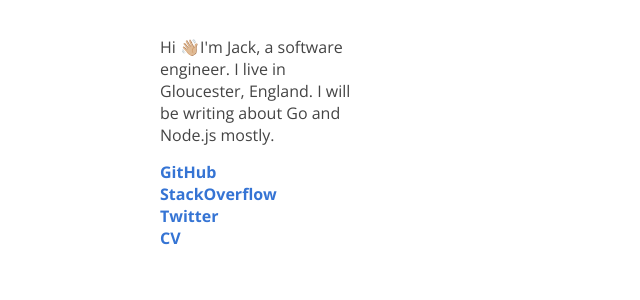
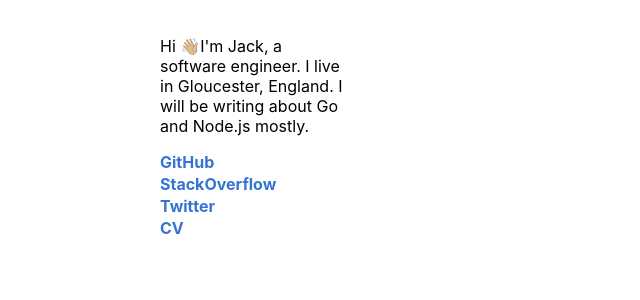
Before and after one commit to jacktuck/blog, a React (Create React App) app: page /post/1 in a window 1280 px wide. Shown: the top 300 px of the page, without its empty margins (0-640 px from the left). Built offline with nearby package versions, Linux system fonts and the light colour scheme; no server answers.

Commit message:
style changes

```diff
--- a/public/index.html
+++ b/public/index.html
@@ -3,7 +3,6 @@
   <head>
     <meta charset="utf-8" />
     <meta name="google-site-verification" content="q2cxnY-FZHFVqJYVpq1c3Kh4BdBqYETLdTqayJ19P4E" />
-    <link href="https://fonts.googleapis.com/css?family=Open+Sans:400,700&display=swap" rel="stylesheet">
     <link rel="shortcut icon" href="%PUBLIC_URL%/favicon.ico" />
     <meta name="viewport" content="width=device-width, initial-scale=1" />
     <meta name="theme-color" content="#000000" />
--- a/src/PostList.scss
+++ b/src/PostList.scss
@@ -3,7 +3,7 @@
   padding: 0;
 
   a, a:visited, a:hover, a:active {
-    color: #444;
+    color: #000;
   }
 }
 
--- a/src/index.scss
+++ b/src/index.scss
@@ -4,22 +4,16 @@
 
 body {
   background: #fff;
-  color: #444;
+  color: #000;
   margin: 0;
   min-height: 100vh;
-  font-family: 'Open Sans', sans-serif;
+  font-family: -apple-system,system-ui,BlinkMacSystemFont,"Segoe UI",Roboto,"Helvetica Neue",Arial,sans-seri;
   -webkit-font-smoothing: antialiased;
-  -moz-osx-font-smoothing: grayscale;
 }
 
 a, a:visited, a:hover, a:active {
   color: #3574d4;
   text-decoration: none;
-}
-
-code {
-  font-family: source-code-pro, Menlo, Monaco, Consolas, "Courier New",
-    monospace;
 }
 
 img {
@@ -34,9 +28,11 @@ pre {
 }
 
 p > code, li > code {
+  font-size: .8rem;
   border: 1px solid #dee2e6;
-  padding: 0px 10px;
+  padding: 2px 10px;
   border-radius: 3px;
+  font-weight: bold;
 }
 
 li {
```
